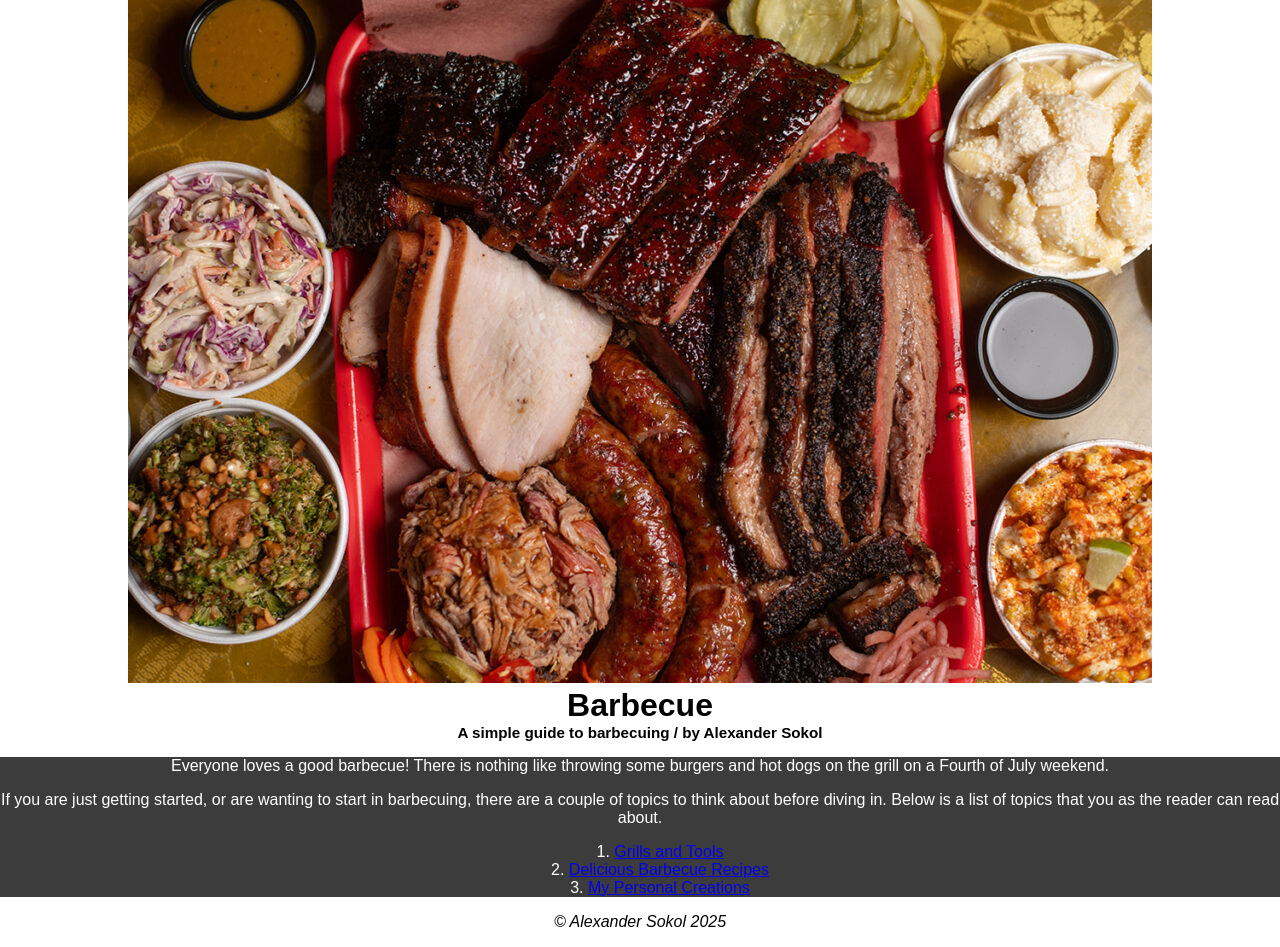
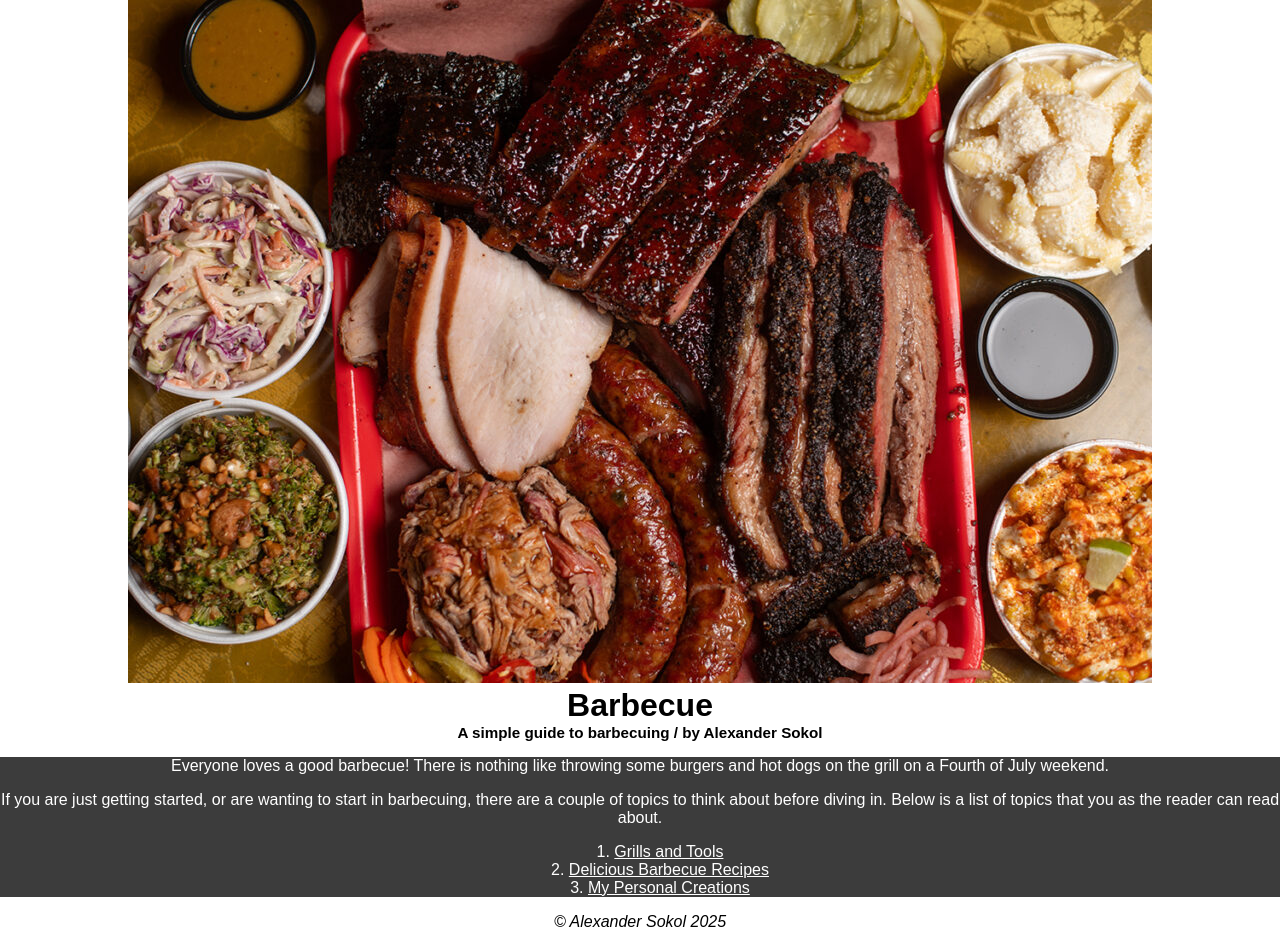
Before and after one commit to Alexander-Sokol/my-website, a plain HTML site: page index.html in a window 1280 px wide. Drawn offline with Linux system fonts and the light colour scheme.

Commit message:
Module 4 Assignment: Create Your Own Website

```diff
--- a/styles.css
+++ b/styles.css
@@ -23,6 +23,10 @@ a:visited {
     color: rgb(255, 255, 255);
 }
 
+a:link {
+    color: rgb(255, 255, 255);
+}
+
 /*•	Specify colors with RGB values or hex codes*/
 main {
     background-color: #3c3c3c;
```
